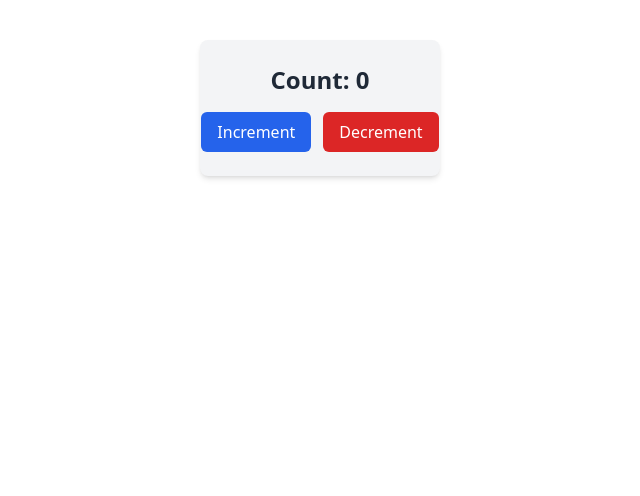
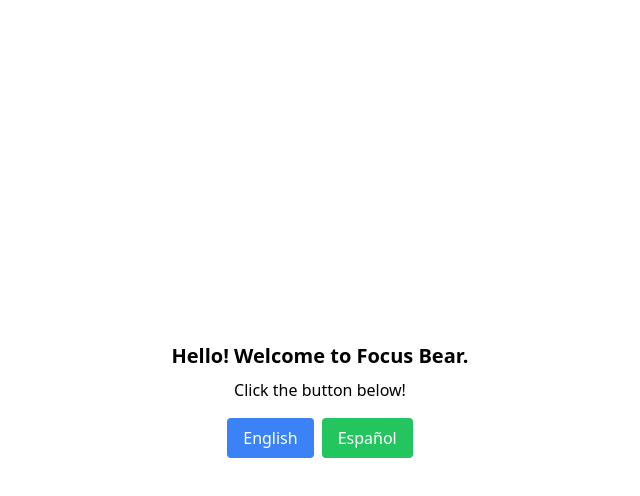
Before and after one commit to aditiagarwal16/aditi.intern-fb, a React (Create React App) app in the folder react-tailwind-setup/: page / in a window 1280 px wide. Shown: the top 496 px of the page, without its empty margins (320-960 px from the left). Built offline with nearby package versions, Linux system fonts and the light colour scheme.

Commit message:
Added React component tests with Jest & RTL

```diff
--- a/react-tailwind-setup/package.json
+++ b/react-tailwind-setup/package.json
@@ -7,8 +7,10 @@
     "@testing-library/jest-dom": "^6.9.1",
     "@testing-library/react": "^16.3.0",
     "@testing-library/user-event": "^13.5.0",
+    "i18next": "^21.10.0",
     "react": "^19.2.1",
     "react-dom": "^19.2.1",
+    "react-i18next": "^12.3.1",
     "react-scripts": "5.0.1",
     "web-vitals": "^2.1.4"
   },
--- a/react-tailwind-setup/src/App.js
+++ b/react-tailwind-setup/src/App.js
@@ -1,9 +1,23 @@
-import Counter from "./Counter";
+// import Counter from "./Counter";
+
+// function App() {
+//   return (
+//     <div>
+//       <Counter />
+//     </div>
+//   );
+// }
+
+// export default App;
+
+
+import React from "react";
+import Message from "./components/Message";
 
 function App() {
   return (
-    <div>
-      <Counter />
+    <div className="h-screen flex items-center justify-center">
+      <Message />
     </div>
   );
 }
--- a/react-tailwind-setup/src/components/Message.jsx
+++ b/react-tailwind-setup/src/components/Message.jsx
@@ -1,17 +1,51 @@
-import React, { useState } from "react";
+// import React, { useState } from "react";
+
+// function Message() {
+//   const [text, setText] = useState("Hello!");
+
+//   return (
+//     <div>
+//       <p data-testid="message">{text}</p>
+//       <button
+//         onClick={() => setText("Button clicked")}
+//         className="px-3 py-1 bg-blue-500 text-white rounded"
+//       >
+//         Click Me
+//       </button>
+//     </div>
+//   );
+// }
+
+// export default Message;
+
+
+
+import React from "react";
+import { useTranslation } from "react-i18next";
 
 function Message() {
-  const [text, setText] = useState("Hello!");
+  const { t, i18n } = useTranslation();
 
   return (
-    <div>
-      <p data-testid="message">{text}</p>
-      <button
-        onClick={() => setText("Button clicked")}
-        className="px-3 py-1 bg-blue-500 text-white rounded"
-      >
-        Click Me
-      </button>
+    <div className="p-4 text-center">
+      <h1 className="text-xl font-bold">{t("greeting")}</h1>
+      <p className="mt-2">{t("clickMessage")}</p>
+
+      <div className="mt-4 flex justify-center gap-2">
+        <button
+          className="px-4 py-2 bg-blue-500 text-white rounded"
+          onClick={() => i18n.changeLanguage("en")}
+        >
+          English
+        </button>
+
+        <button
+          className="px-4 py-2 bg-green-500 text-white rounded"
+          onClick={() => i18n.changeLanguage("es")}
+        >
+          Español
+        </button>
+      </div>
     </div>
   );
 }
--- /dev/null
+++ b/react-tailwind-setup/src/i18n.js
@@ -0,0 +1,26 @@
+import i18n from "i18next";
+import { initReactI18next } from "react-i18next";
+
+i18n.use(initReactI18next).init({
+  resources: {
+    en: {
+      translation: {
+        greeting: "Hello! Welcome to Focus Bear.",
+        clickMessage: "Click the button below!",
+      },
+    },
+    es: {
+      translation: {
+        greeting: "¡Hola! Bienvenido a Focus Bear.",
+        clickMessage: "¡Haz clic en el botón de abajo!",
+      },
+    },
+  },
+  lng: "en", // default language
+  fallbackLng: "en",
+  interpolation: {
+    escapeValue: false,
+  },
+});
+
+export default i18n;
--- a/react-tailwind-setup/src/index.js
+++ b/react-tailwind-setup/src/index.js
@@ -1,3 +1,4 @@
+import "./i18n";
 import React from 'react';
 import ReactDOM from 'react-dom/client';
 import './index.css';
```
Also changed, not shown: 2 other files (tests, documents, lock files or other folders).
